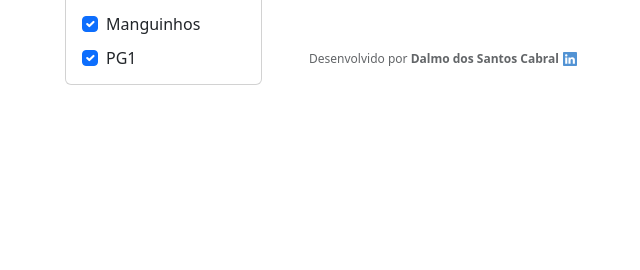
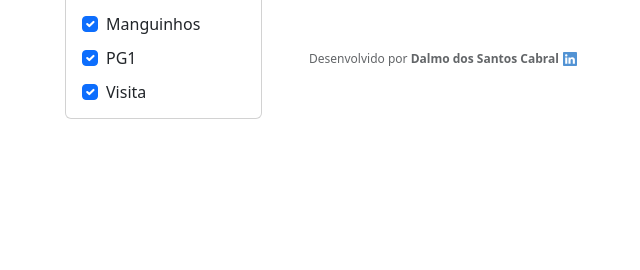
Before and after one commit to Dalmocabral/raspagem_praticagem, a Flask app: page / in a window 1280 px wide, after a click on "Filtro". Shown: the part 329-599 px from the top of the page, without its empty margins (197-837 px from the left). Run offline with Flask 3, Linux system fonts and the light colour scheme; data that the repository does not hold is empty.

Commit message:
Fix terminal classification for VISITA and Mudanca manobras

```diff
--- a/app.py
+++ b/app.py
@@ -52,7 +52,7 @@ URL = "https://www.praticagem-rj.com.br/"
 # Estes berços são de interesse particular para a lógica de negócio.
 BERCOS_INCLUIR_TODOS = {
     'TECONTPROLONG', 'TECONT1', 'TECONT2', 'TECONT3', 'TECONT4', 'TECONT5',
-    'MANGUINHOS', 'PG-1'
+    'MANGUINHOS', 'PG-1', 'VISITA'
 }
 
 # Função para obter o status da barra da Baía de Guanabara.
@@ -163,7 +163,11 @@ def get_all_navios_manobras():
 
                 beco_de = cols[idx_de].get_text(strip=True)
                 beco_para = cols[idx_para].get_text(strip=True)
-                becos = beco_de if beco_de else beco_para
+
+                if beco_de and beco_para:
+                    becos = f"{beco_de} -> {beco_para}"
+                else:
+                    becos = beco_de if beco_de else beco_para
 
                 # Verifica se o navio está em algum dos berços de interesse
                 tem_berco_interesse = any(berco in becos for berco in BERCOS_INCLUIR_TODOS)
@@ -180,6 +184,8 @@ def get_all_navios_manobras():
                     current_terminal = "manguinhos"
                 elif "PG-1" in becos:
                     current_terminal = "pg1"
+                elif "VISITA" in becos:
+                    current_terminal = "visita"
 
                 # --- MELHORIA: Extração resiliente de IMO e Tipo de Navio ---
                 imo, tipo_navio = None, None
--- a/templates/index.html
+++ b/templates/index.html
@@ -336,6 +336,7 @@
             <option value="multi" {% if terminal_selecionado=='multi' %}selected{% endif %}>Multiterminais</option>
             <option value="manguinhos" {% if terminal_selecionado=='manguinhos' %}selected{% endif %}>Manguinhos</option>
             <option value="pg1" {% if terminal_selecionado=='pg1' %}selected{% endif %}>PG1</option>
+            <option value="visita" {% if terminal_selecionado=='visita' %}selected{% endif %}>Visita</option>
           </select>
         </div>
 
@@ -369,11 +370,19 @@
                 </label>
               </div>
             </li>
-            <li class="dropdown-item">
+              <li class="px-3 py-1">
                 <div class="form-check">
                   <input class="form-check-input terminal-filter" type="checkbox" value="pg1" id="filter-pg1" checked>
                   <label class="form-check-label" for="filter-pg1">
                     PG1
+                  </label>
+                </div>
+              </li>
+              <li class="px-3 py-1">
+                <div class="form-check">
+                  <input class="form-check-input terminal-filter" type="checkbox" value="visita" id="filter-visita" checked>
+                  <label class="form-check-label" for="filter-visita">
+                    Visita
                   </label>
                 </div>
               </li>
```
Lines whose indentation alone changed are shown as unchanged.
